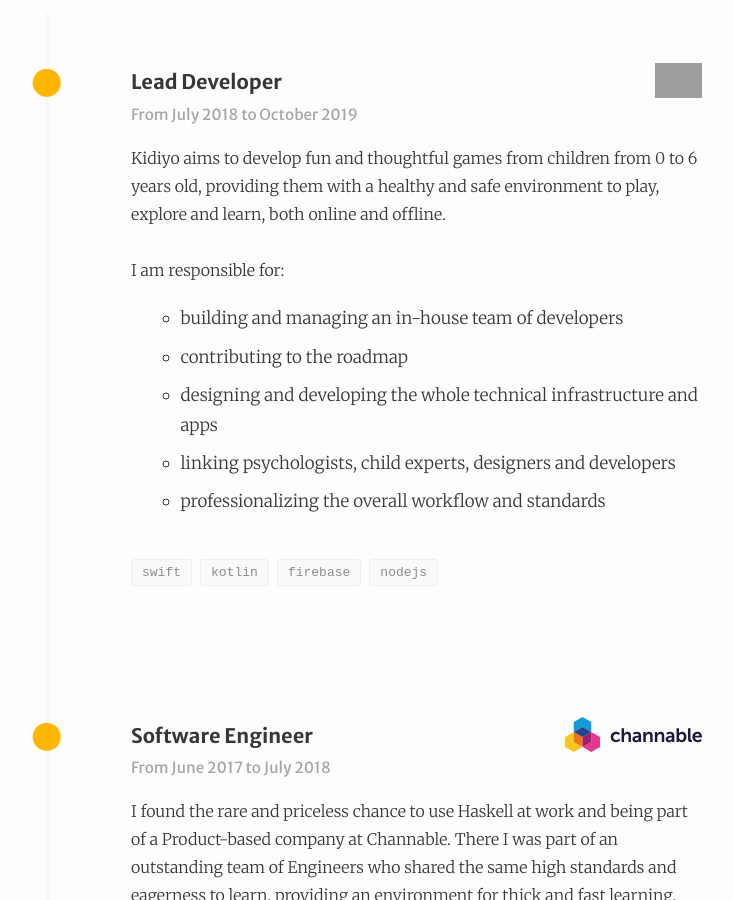
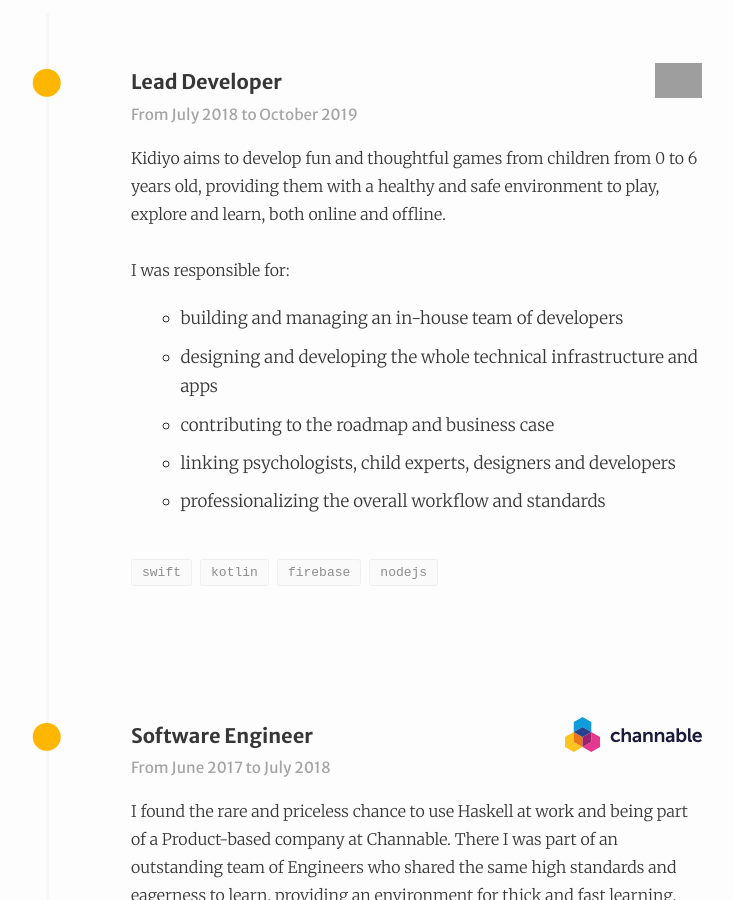
Before and after one commit to NunoAlexandre/nunoalexandre.github.io, a Jekyll site: the page built from resume.md, in a window 1280 px wide and 900 px high, scrolled down 742 px. Shown: the whole window, without its empty margins (249-982 px from the left). Built offline with Jekyll 4.4.1, drawn with Linux system fonts in a browser that asks for light colours; grey boxes are pictures that could not be loaded.

Commit message:
Update the description of the job at Kidiyo

```diff
--- a/resume.md
+++ b/resume.md
@@ -25,11 +25,11 @@ I am an enthusiast software developer aspiring software craftsmanship. I’m a p
       providing them with a healthy and safe environment to play, explore and learn, both
       online and offline. <br><br>
 
-      I am responsible for:
+      I was responsible for:
       <ul>
         <li>building and managing an in-house team of developers</li>
-        <li>contributing to the roadmap</li>
         <li>designing and developing the whole technical infrastructure and apps</li>
+        <li>contributing to the roadmap and business case</li>
         <li>linking psychologists, child experts, designers and developers</li>
         <li>professionalizing the overall workflow and standards</li>
       </ul>
```
